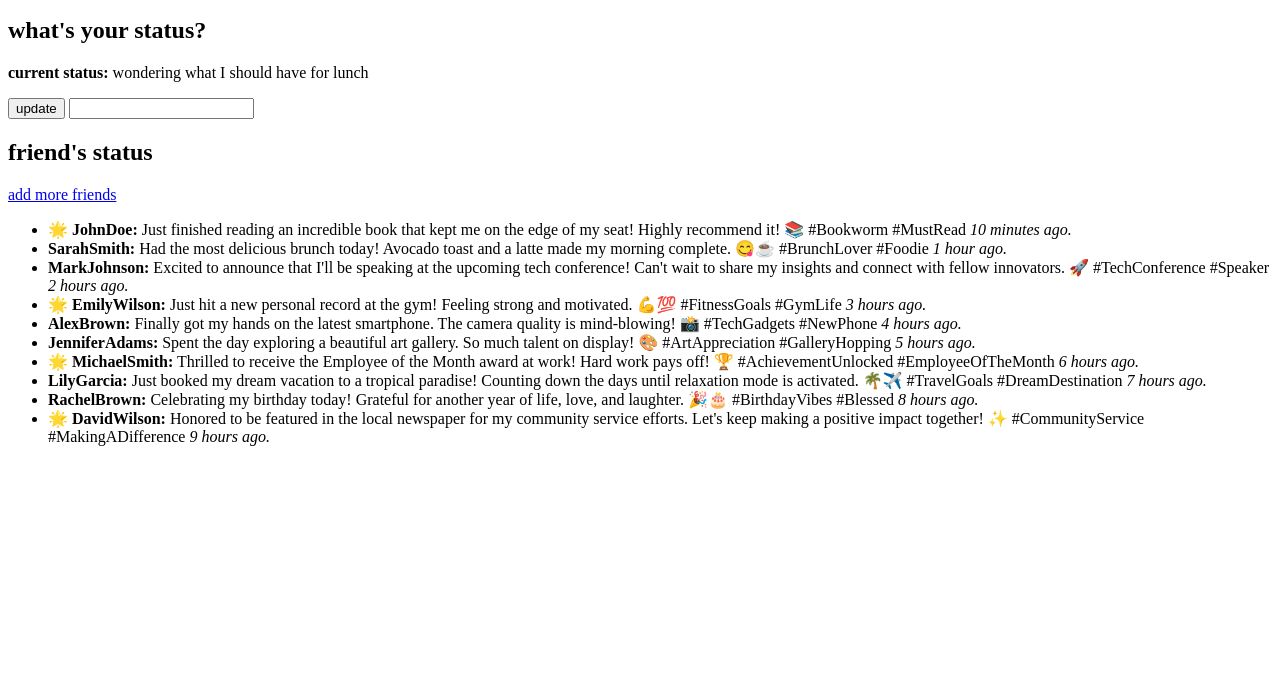
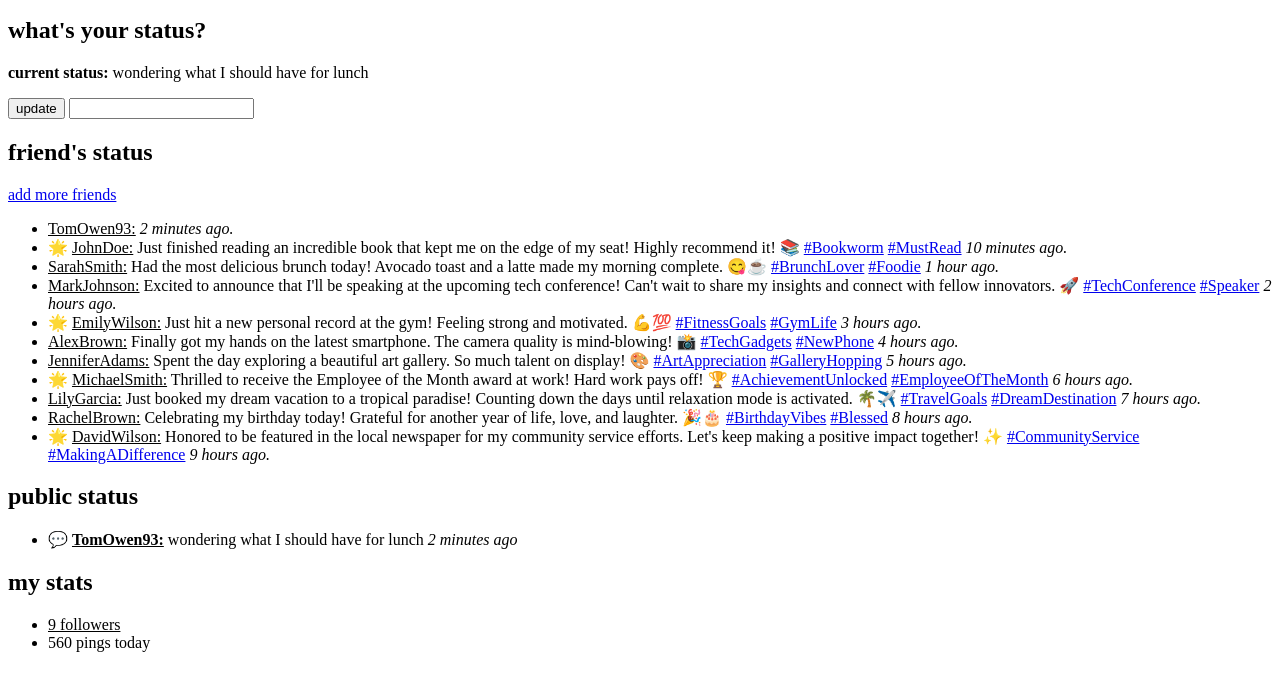
Before and after one commit to TomOwen93/html-twitter-base, a website: page index.html in a window 1280 px wide. Shown: the part 101-792 px from the top of the page. Drawn offline with Linux system fonts and the light colour scheme.

Commit message:
add public status, my stats + formatting

```diff
--- a/index.html
+++ b/index.html
@@ -6,11 +6,11 @@
   <body>
     <header>
       <h1>tom's twitter</h1>
-      <p>
+      <nav>
         <a href="#">updates</a> | <a href="#">archive</a> |
         <a href="#">preferences</a> | <a href="#">help</a> |
         <a href="#">signout</a>
-      </p>
+      </nav>
     </header>
     <section>
       <h1>what's your status?</h1>
@@ -25,59 +25,80 @@
       </p>
 
       <ul>
+        <li><u>TomOwen93:</u> <em>2 minutes ago.</em></li>
         <li>
-          🌟 <strong>JohnDoe:</strong> Just finished reading an incredible book
-          that kept me on the edge of my seat! Highly recommend it! 📚 #Bookworm
-          #MustRead <em>10 minutes ago.</em>
+          🌟 <u>JohnDoe:</u> Just finished reading an incredible book that kept
+          me on the edge of my seat! Highly recommend it! 📚
+          <a href="#">#Bookworm</a> <a href="#">#MustRead</a>
+          <em>10 minutes ago.</em>
         </li>
         <li>
-          <strong>SarahSmith:</strong> Had the most delicious brunch today!
-          Avocado toast and a latte made my morning complete. 😋☕ #BrunchLover
-          #Foodie <em>1 hour ago.</em>
+          <u>SarahSmith:</u> Had the most delicious brunch today! Avocado toast
+          and a latte made my morning complete. 😋☕
+          <a href="#">#BrunchLover</a> <a href="#">#Foodie</a>
+          <em>1 hour ago.</em>
         </li>
         <li>
-          <strong>MarkJohnson:</strong> Excited to announce that I'll be
-          speaking at the upcoming tech conference! Can't wait to share my
-          insights and connect with fellow innovators. 🚀 #TechConference
-          #Speaker <em>2 hours ago.</em>
+          <u>MarkJohnson:</u> Excited to announce that I'll be speaking at the
+          upcoming tech conference! Can't wait to share my insights and connect
+          with fellow innovators. 🚀 <a href="#">#TechConference</a>
+          <a href="#">#Speaker</a> <em>2 hours ago.</em>
         </li>
         <li>
-          🌟 <strong>EmilyWilson:</strong> Just hit a new personal record at the
-          gym! Feeling strong and motivated. 💪💯 #FitnessGoals #GymLife
-          <em>3 hours ago.</em>
+          🌟 <u>EmilyWilson:</u> Just hit a new personal record at the gym!
+          Feeling strong and motivated. 💪💯 <a href="#">#FitnessGoals</a>
+          <a href="#">#GymLife</a> <em>3 hours ago.</em>
         </li>
         <li>
-          <strong>AlexBrown:</strong> Finally got my hands on the latest
-          smartphone. The camera quality is mind-blowing! 📸 #TechGadgets
-          #NewPhone <em>4 hours ago.</em>
+          <u>AlexBrown:</u> Finally got my hands on the latest smartphone. The
+          camera quality is mind-blowing! 📸 <a href="#">#TechGadgets</a>
+          <a href="#">#NewPhone</a> <em>4 hours ago.</em>
         </li>
         <li>
-          <strong>JenniferAdams:</strong> Spent the day exploring a beautiful
-          art gallery. So much talent on display! 🎨 #ArtAppreciation
-          #GalleryHopping <em>5 hours ago.</em>
+          <u>JenniferAdams:</u> Spent the day exploring a beautiful art gallery.
+          So much talent on display! 🎨 <a href="#">#ArtAppreciation</a>
+          <a href="#">#GalleryHopping</a> <em>5 hours ago.</em>
         </li>
         <li>
-          🌟 <strong>MichaelSmith:</strong> Thrilled to receive the Employee of
-          the Month award at work! Hard work pays off! 🏆 #AchievementUnlocked
-          #EmployeeOfTheMonth <em>6 hours ago.</em>
+          🌟 <u>MichaelSmith:</u> Thrilled to receive the Employee of the Month
+          award at work! Hard work pays off! 🏆
+          <a href="#">#AchievementUnlocked</a>
+          <a href="#">#EmployeeOfTheMonth</a> <em>6 hours ago.</em>
         </li>
         <li>
-          <strong>LilyGarcia:</strong> Just booked my dream vacation to a
-          tropical paradise! Counting down the days until relaxation mode is
-          activated. 🌴✈️ #TravelGoals #DreamDestination <em>7 hours ago.</em>
+          <u>LilyGarcia:</u> Just booked my dream vacation to a tropical
+          paradise! Counting down the days until relaxation mode is activated.
+          🌴✈️ <a href="#">#TravelGoals</a> <a href="#">#DreamDestination</a>
+          <em>7 hours ago.</em>
         </li>
         <li>
-          <strong>RachelBrown:</strong> Celebrating my birthday today! Grateful
-          for another year of life, love, and laughter. 🎉🎂 #BirthdayVibes
-          #Blessed <em>8 hours ago.</em>
+          <u>RachelBrown:</u> Celebrating my birthday today! Grateful for
+          another year of life, love, and laughter. 🎉🎂
+          <a href="#">#BirthdayVibes</a> <a href="#">#Blessed</a>
+          <em>8 hours ago.</em>
         </li>
         <li>
-          🌟 <strong>DavidWilson:</strong> Honored to be featured in the local
-          newspaper for my community service efforts. Let's keep making a
-          positive impact together! ✨ #CommunityService #MakingADifference
-          <em>9 hours ago.</em>
+          🌟 <u>DavidWilson:</u> Honored to be featured in the local newspaper
+          for my community service efforts. Let's keep making a positive impact
+          together! ✨ <a href="#">#CommunityService</a>
+          <a href="#">#MakingADifference</a> <em>9 hours ago.</em>
         </li>
       </ul>
     </section>
+    <section>
+      <h1>public status</h1>
+      <ul>
+        <li>
+          💬 <strong><u>TomOwen93:</u></strong> wondering what I should have for
+          lunch
+          <em>2 minutes ago</em>
+        </li>
+      </ul>
+    </section>
+    <section><h1>my stats</h1></section>
+    <ul>
+      <li><u>9 followers</u></li>
+      <li>560 pings today</li>
+    </ul>
   </body>
 </html>
```
